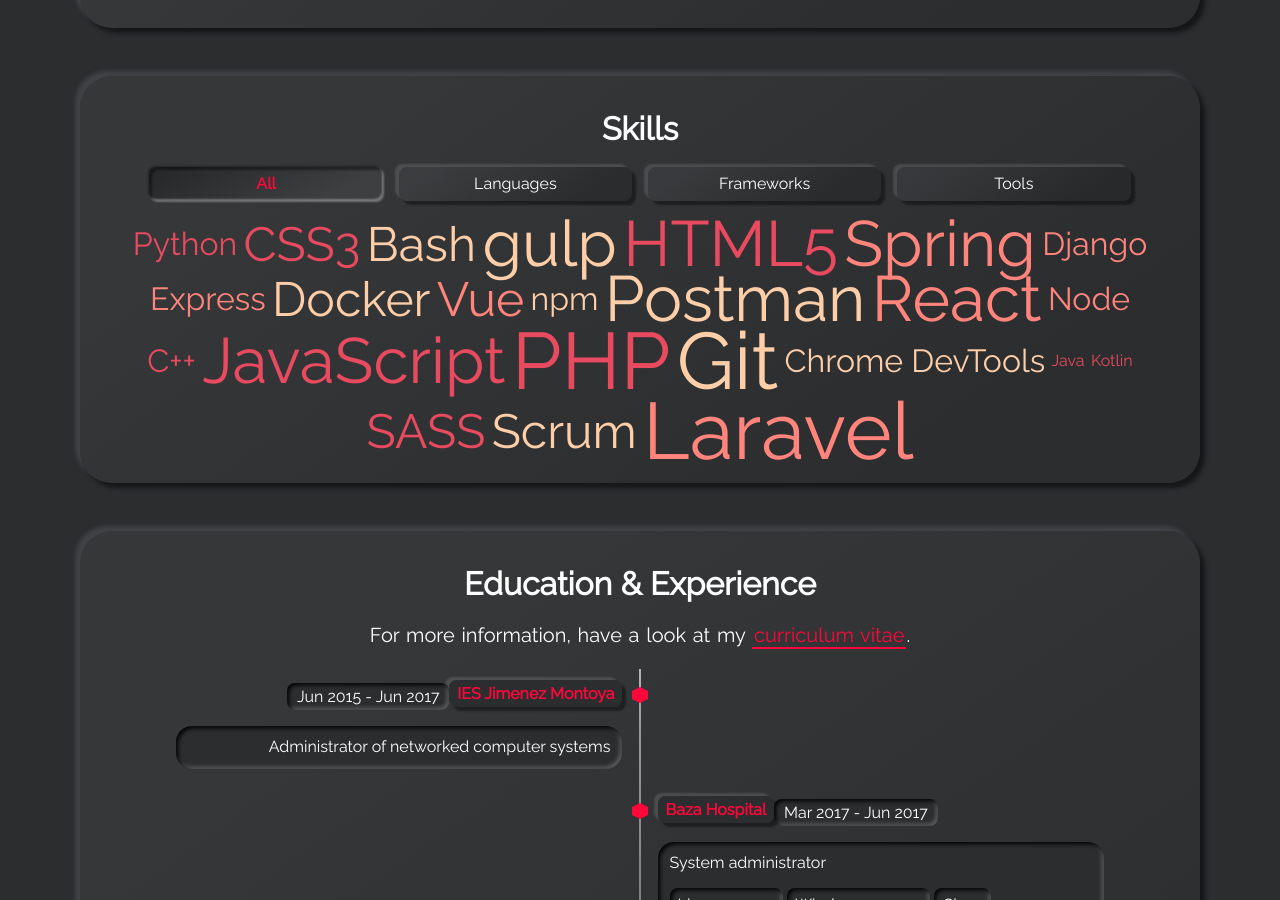
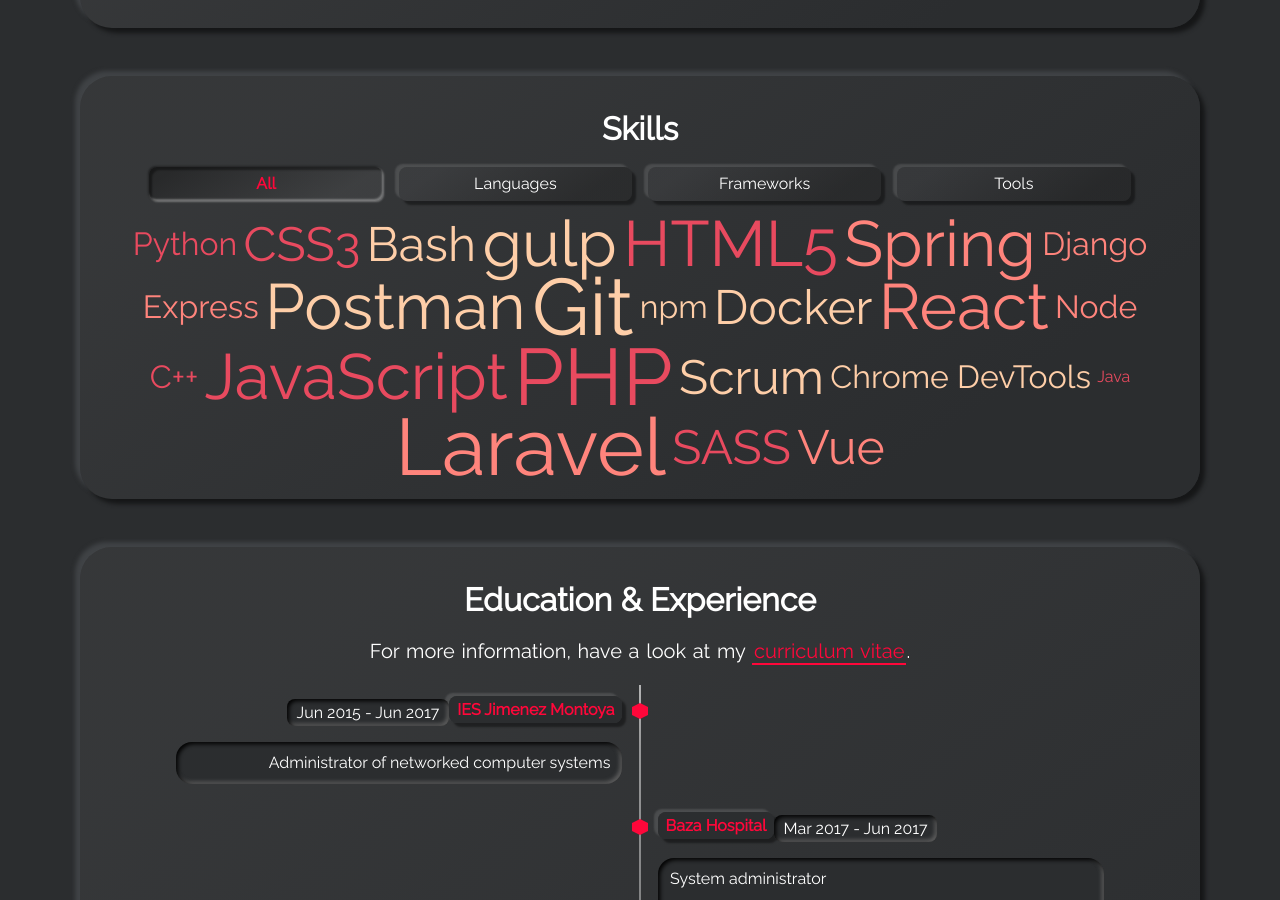
Before and after one commit to ericrodri/personal, a Jekyll site: the page built from index.html, in a window 1280 px wide and 900 px high, scrolled down 1205 px. Built offline with Jekyll 4.4.1, drawn with Linux system fonts in a browser that asks for light colours.

Commit message:
Update skills-languages.yml

```diff
--- a/_data/skills-languages.yml
+++ b/_data/skills-languages.yml
@@ -26,8 +26,5 @@
 - name: Java
   weight: 1
 
-- name: Kotlin
-  weight: 1
-
 - name: C++
   weight: 2
```
